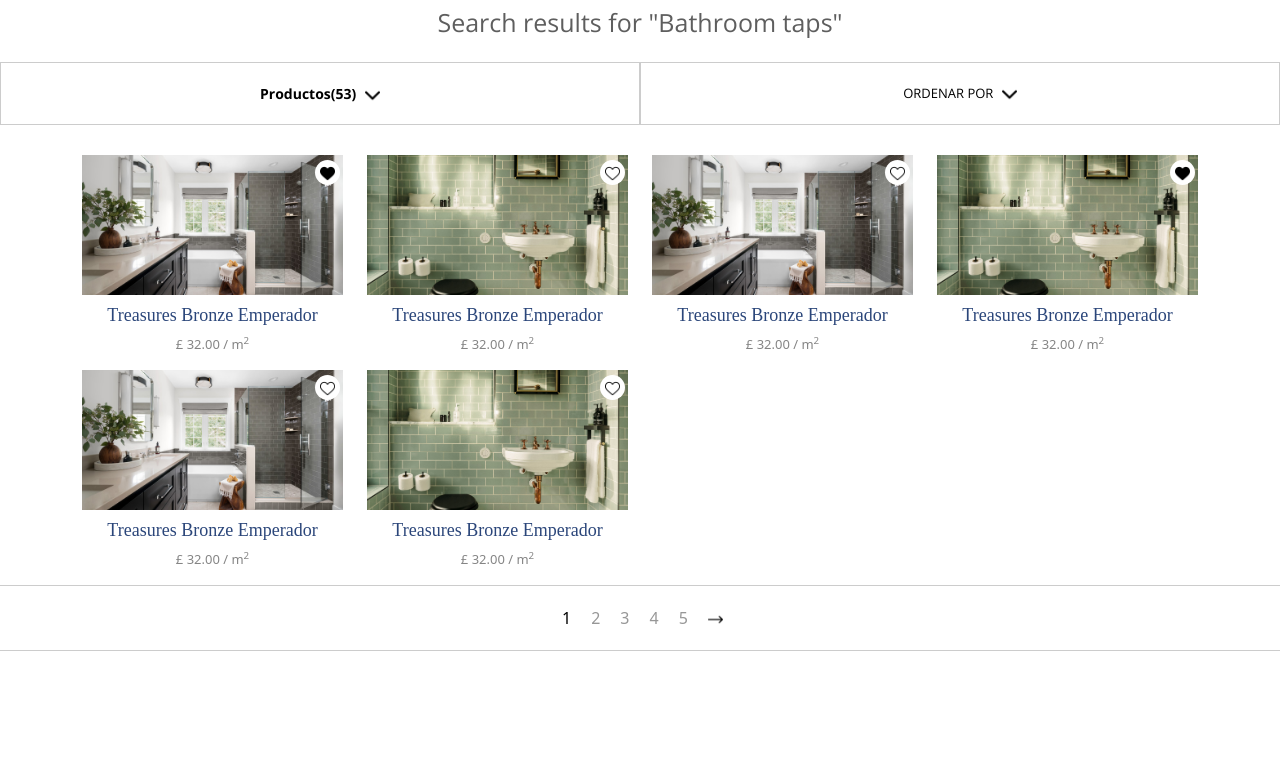
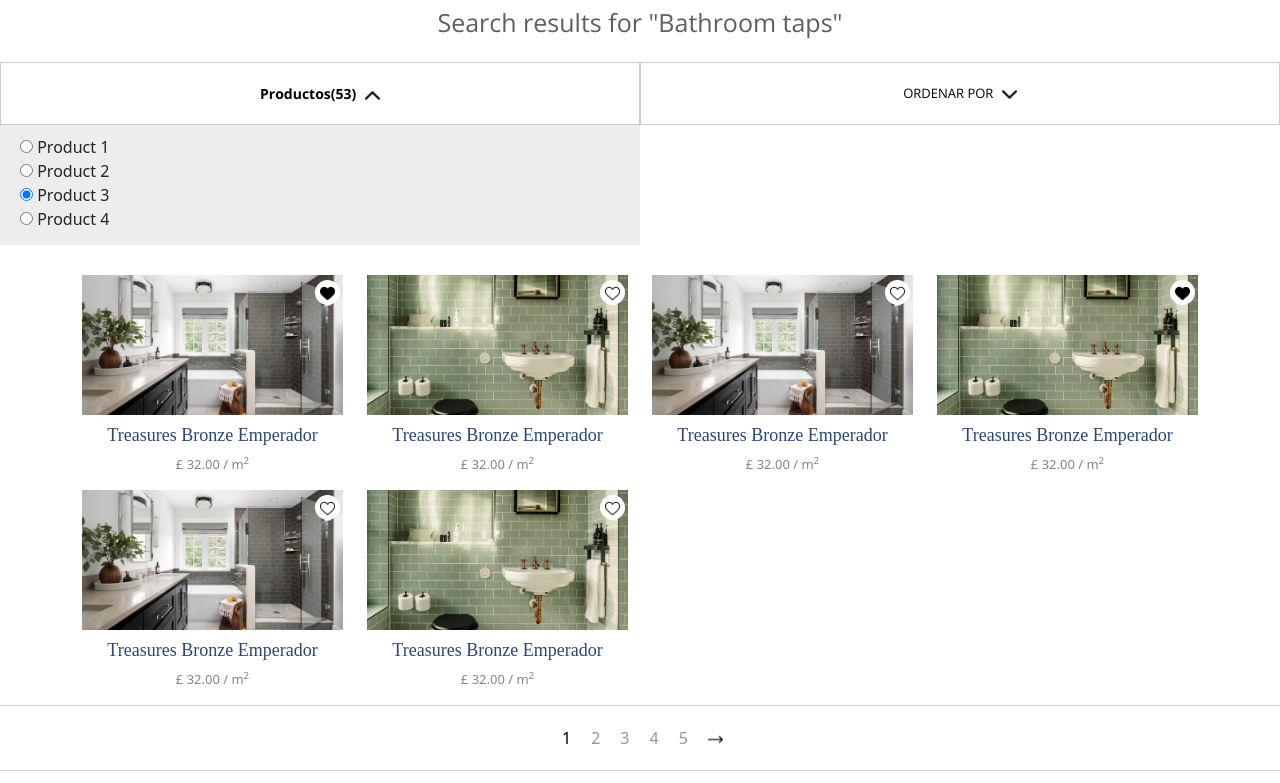
Before and after one commit to jorboare/FLAT-101-Maquetacion, a plain HTML site: page index.html in a window 1280 px wide. Both pictures are taken after a click on the button "Productos(53)". Shown: the part 103-886 px from the top of the page. Before the commit the page ends 800 px from the top, so only its background shows below. Drawn offline with nearby package versions, Linux system fonts and the light colour scheme; files whose address does not match are found by name.

Commit message:
dropdown menus

```diff
--- a/index.html
+++ b/index.html
@@ -57,10 +57,32 @@
             <div class="dropdown-menus">
 
                 <button class="button button-products">Productos(53) <img src='./resources/images/arrow-down.png'
-                        alt='arrow-down'></button>
+                        alt='arrow-down' class="products-arrow"></button>
 
                 <button class='button button-sort'>Ordenar por <img src='./resources/images/arrow-down.png'
-                        alt='arrow-down'></button>
+                        alt='arrow-down' class="filter-arrow"></button>
+            </div>
+
+            <div class='dropdown-cont'>
+
+                <div class="dropdown-products">
+                    <form>
+                        <label><input type="radio" value="Product1"> Product 1</label><br>
+                        <label><input type="radio" value="Product2"> Product 2</label><br>
+                        <label><input type="radio" value="Product3" checked> Product 3</label><br>
+                        <label><input type="radio" value="Product4"> Product 4</label><br>
+                    </form>
+                </div>
+
+                <div class="dropdown-filter">
+                    <form>
+                        <label><input type="checkbox" value="filter1" checked> Filter 1</label><br>
+                        <label><input type="checkbox" value="filter1"> Filter 2</label><br>
+                        <label><input type="checkbox" value="filter1"> Filter 3</label><br>
+                        <label><input type="checkbox" value="filter1"> Filter 4</label><br>
+                    </form>
+                </div>
+
             </div>
 
             <div class='container search-cont'>
@@ -140,4 +162,6 @@
     </main>
 </body>
 
+<script src="./resources/js/script.js"></script>
+
 </html>
--- /dev/null
+++ b/resources/js/script.js
@@ -0,0 +1,38 @@
+
+
+//DROPDOWN MENU
+const products = document.querySelector('.button-products')
+const sortList = document.querySelector('.button-sort')
+
+
+const expandMenu = query => {
+
+    const target = document.querySelector(query)
+
+    if (target.classList.contains('active')) {
+
+        //Gestiona la animación de la flecha
+        query === '.dropdown-products' ?
+            document.querySelector('.products-arrow').classList.remove('active')
+            :
+            document.querySelector('.filter-arrow').classList.remove('active')
+
+        //Elimina la clase active
+        target.classList.remove('active')
+    } else {
+
+        //Gestiona la animación de la flecha
+        query === '.dropdown-products' ?
+            document.querySelector('.products-arrow').classList.add('active')
+            :
+            document.querySelector('.filter-arrow').classList.add('active')
+
+        //Añade la clase active
+        target.classList.add('active')
+    }
+
+
+}
+
+products.addEventListener('click', () => expandMenu('.dropdown-products'))
+sortList.addEventListener('click', () => expandMenu('.dropdown-filter'))
--- a/resources/scss/_search.scss
+++ b/resources/scss/_search.scss
@@ -36,6 +36,10 @@
             img {
                 width: 15px;
                 margin-left: 5px;
+                transition: transform 0.3s ease;
+                &.active {
+                    transform: rotate(180deg)
+                }
             }
 
             &-products {
@@ -52,6 +56,41 @@
         }
 
     }
+
+    .dropdown-cont{
+
+        display:flex;
+
+        .dropdown-products{
+            width: 100%;
+            height: 0px;
+            background-color: rgb(237, 237, 237);
+            overflow: hidden;
+            transition: height .5s ease;
+            form{
+                margin: 10px 0 0 20px;
+
+                }
+            &.active{
+                height: 120px;
+            }
+        }
+        .dropdown-filter{
+            width: 100%;
+            height: 0px;
+            background-color: rgb(237, 237, 237);
+            overflow: hidden;
+            transition: height .5s ease;
+            form{
+                margin: 10px 0 0 20px;
+
+                }
+            &.active{
+                height: 120px;
+            }
+        }
+    }
+
 
     .search-cont{
 
```
Also changed, not shown: resources/css/index.css, 1 other file.
